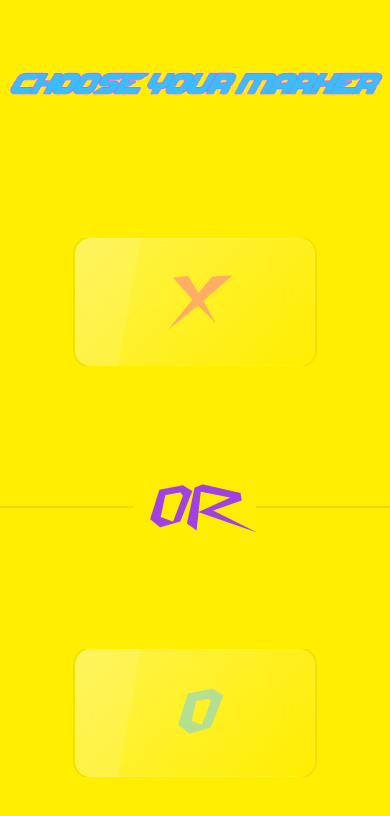
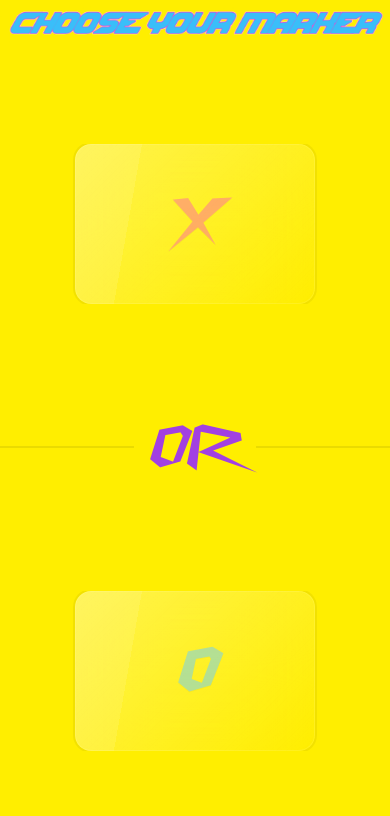
Before and after one commit to Shine1i/Tic-Tac-Toe, a website: page index.html in a window 390 px wide. Both pictures are taken after a click on the button "LET'S PLAY". Drawn offline with Linux system fonts and the light colour scheme.

Commit message:
Mobile layout guessing xd

```diff
--- a/index.html
+++ b/index.html
@@ -41,13 +41,13 @@
         <div class="box-component" id="box"></div>
       </div>
       <div
-        class="hidden h-full w-full items-center justify-center bg-base-100"
+        class="hidden h-full w-full grid-rows-[50px,1fr,100px,1fr] items-center justify-center bg-base-100"
         id="markers"
       >
         <img src="./src/test.gif" alt="marker text" class="m-auto" />
         <div class="card rounded-box grid flex-grow place-items-center">
           <button
-            class="glass btn h-32 w-60 cursor-pointer rounded-2xl font-Cyberway text-6xl text-primary hover:text-success"
+            class="p glass btn h-40 w-60 cursor-pointer rounded-2xl p-5 font-Cyberway text-6xl text-primary hover:text-success"
           >
             <p class="animate-pulse text-center">X</p>
           </button>
@@ -59,7 +59,7 @@
         </div>
         <div class="card rounded-box grid flex-grow place-items-center">
           <button
-            class="glass btn h-32 w-60 cursor-pointer rounded-2xl font-Cyberway text-6xl text-secondary hover:text-success"
+            class="glass btn h-40 w-60 cursor-pointer rounded-2xl p-5 font-Cyberway text-6xl text-secondary hover:text-success"
           >
             <p class="animate-pulse text-center">O</p>
           </button>
```
Also changed, not shown: src/output.css.
